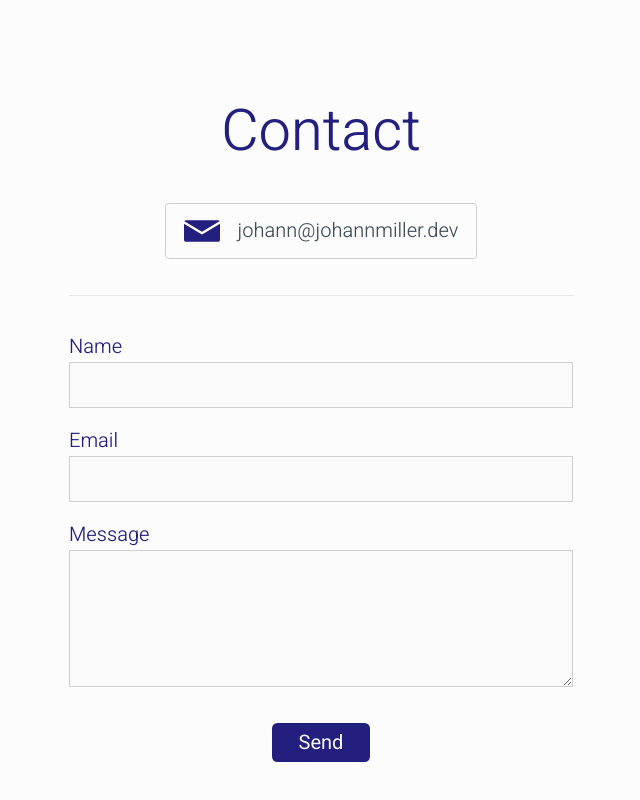
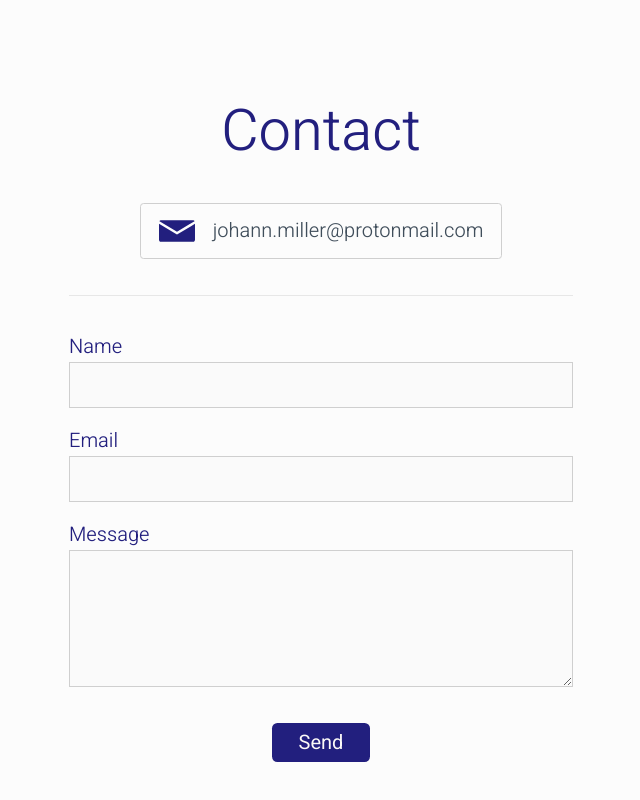
Before and after one commit to johann-miller/johannmillerdev-netlify, a Svelte app: page / in a window 1280 px wide. Shown: the part 1246-2046 px from the top of the page, without its empty margins (319-959 px from the left). Built offline with nearby package versions, Linux system fonts and the light colour scheme.

Commit message:
Switched emails to go to my free email address

```diff
--- a/src/components/ContactForm.svelte
+++ b/src/components/ContactForm.svelte
@@ -119,7 +119,7 @@ let sendError = false
 let nameError, emailError, messageError = false
 
 // Message texts
-let errorMessage = 'There was an error sending your message.  Please email me directly at johann@johannmiller.dev'
+let errorMessage = 'There was an error sending your message.  Please email me directly at johann.miller@protonmail.com'
 let successMessage = 'Your message was sent.  A confirmation will be emailed to you shortly.'
 
 // showFeedback a css class, promise is used for svelte load block
@@ -220,9 +220,9 @@ function returnForm() {
 <div class="links-container">
 	<ul class="links">
 		<li>
-			<a target="_blank" href="mailto:johann@johannmiller.dev">
+			<a target="_blank" href="mailto:johann.miller@protonmail.com">
 				<img src="/images/envelope.svg" alt="Envelope">
-				johann@johannmiller.dev
+				johann.miller@protonmail.com
 			</a>
 		</li>
 	</ul>
```
Also changed, not shown: 1 other file (tests, documents, lock files or other folders).
